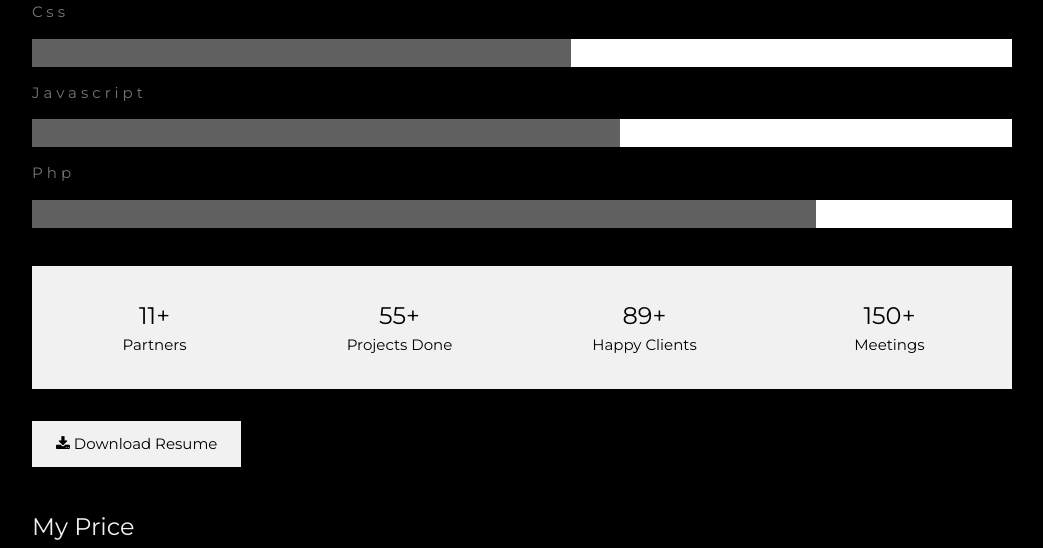
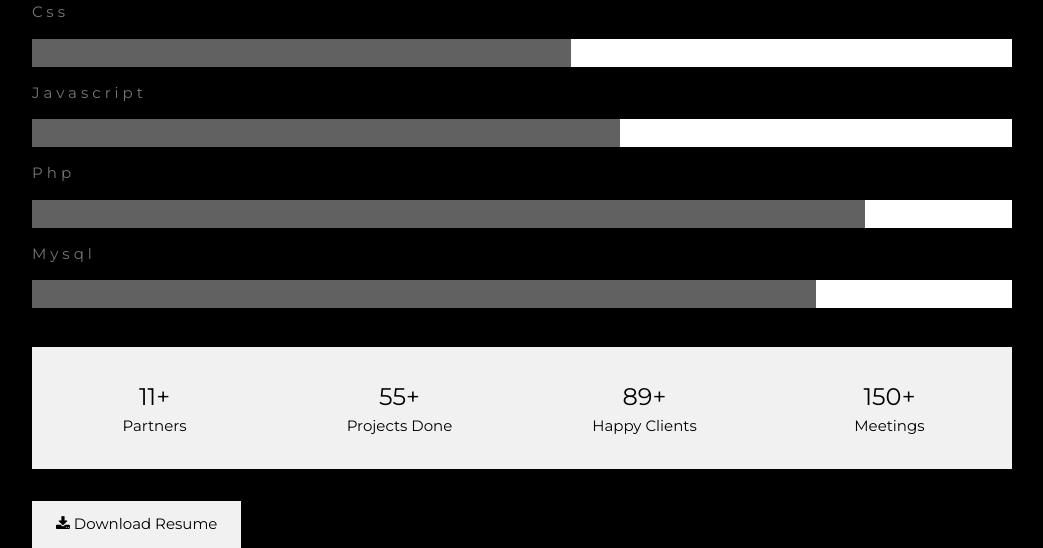
Before and after one commit to Jhon-crypt/oladele-john, a PHP site: page /portfolio/index.php in a window 1280 px wide. Shown: the part 1007-1555 px from the top of the page, without its empty margins (178-1221 px from the left). Run offline with PHP 8.4, Linux system fonts and the light colour scheme.

Commit message:
New update

```diff
--- a/portfolio/index.php
+++ b/portfolio/index.php
@@ -77,15 +77,23 @@
     <div class="w3-white">
       <div class="w3-dark-grey" style="height:28px;width:95%"></div>
     </div>
+
     <p class="w3-wide">Css</p>
     <div class="w3-white">
       <div class="w3-dark-grey" style="height:28px;width:55%"></div>
     </div>
+
     <p class="w3-wide">Javascript</p>
     <div class="w3-white">
       <div class="w3-dark-grey" style="height:28px;width:60%"></div>
     </div>
+
     <p class="w3-wide">Php</p>
+    <div class="w3-white">
+      <div class="w3-dark-grey" style="height:28px;width:85%"></div>
+    </div>
+
+    <p class="w3-wide">Mysql</p>
     <div class="w3-white">
       <div class="w3-dark-grey" style="height:28px;width:80%"></div>
     </div>
```
